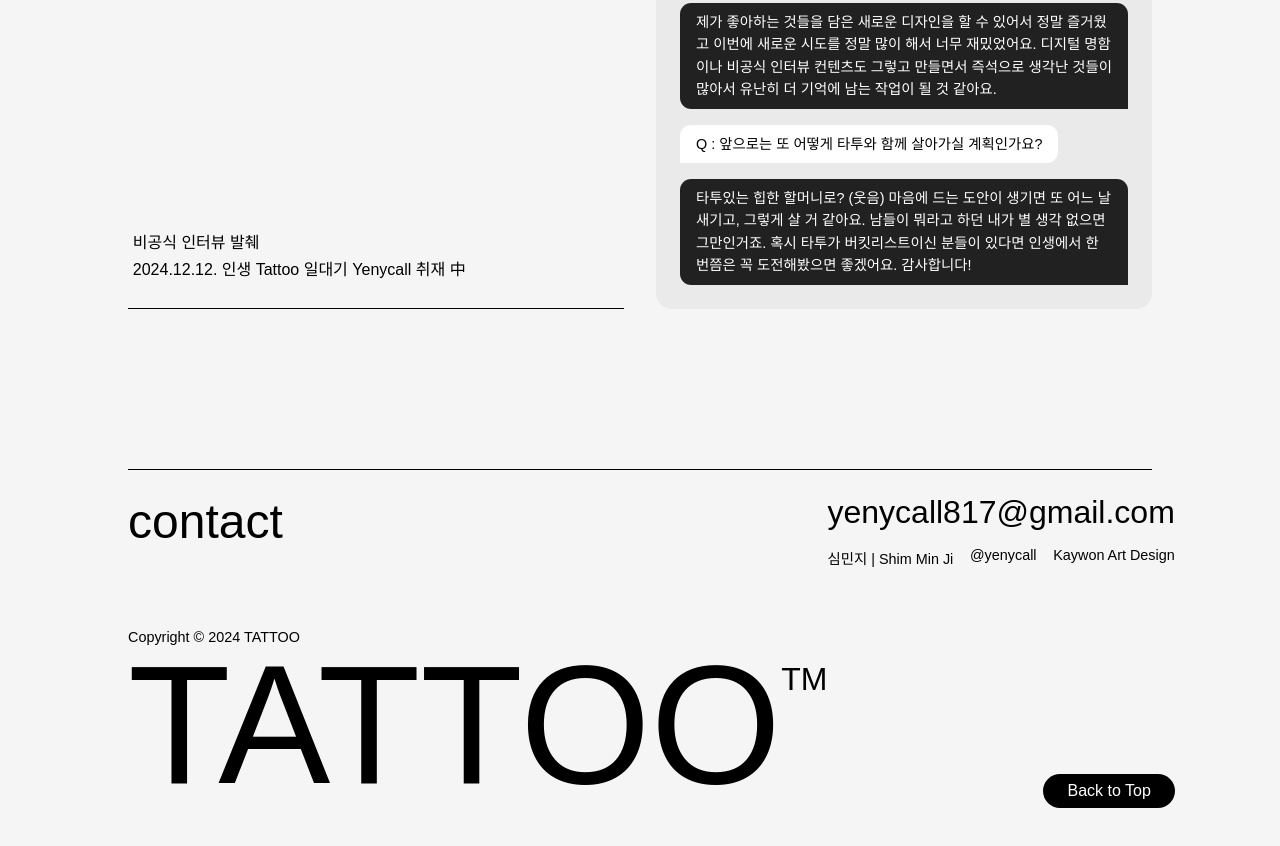
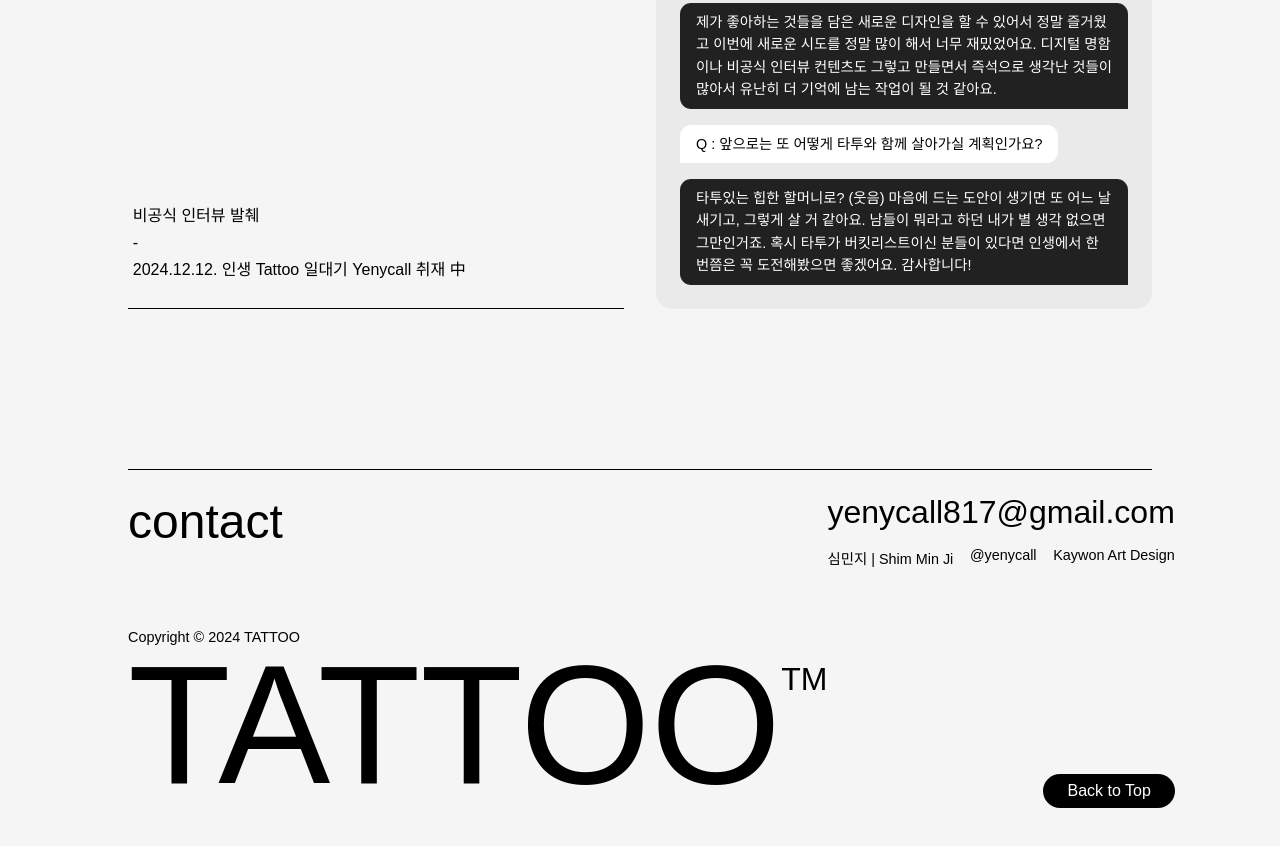
Before and after one commit to yenycall/TATTOO, a plain HTML site: page 8.html in a window 1280 px wide. Shown: the part 1321-2167 px from the top of the page. Drawn offline with Linux system fonts and the light colour scheme; a web font is replaced by a local one.

Commit message:
커밋메시지

```diff
--- a/8.html
+++ b/8.html
@@ -127,7 +127,7 @@
         <div class="interview">
             <div class="interviewT">
                 <div class="ivT">OFF THE RECORD <span class="ivNum">private interview</span></div>
-                <div class="ivTxt">비공식 인터뷰 발췌 <br> 2024.12.12. 인생 Tattoo 일대기 Yenycall 취재 中</div>
+                <div class="ivTxt">비공식 인터뷰 발췌 <br>-<br> 2024.12.12. 인생 Tattoo 일대기 Yenycall 취재 中</div>
             </div>
 
             <div class="ivTalk-container">
```
